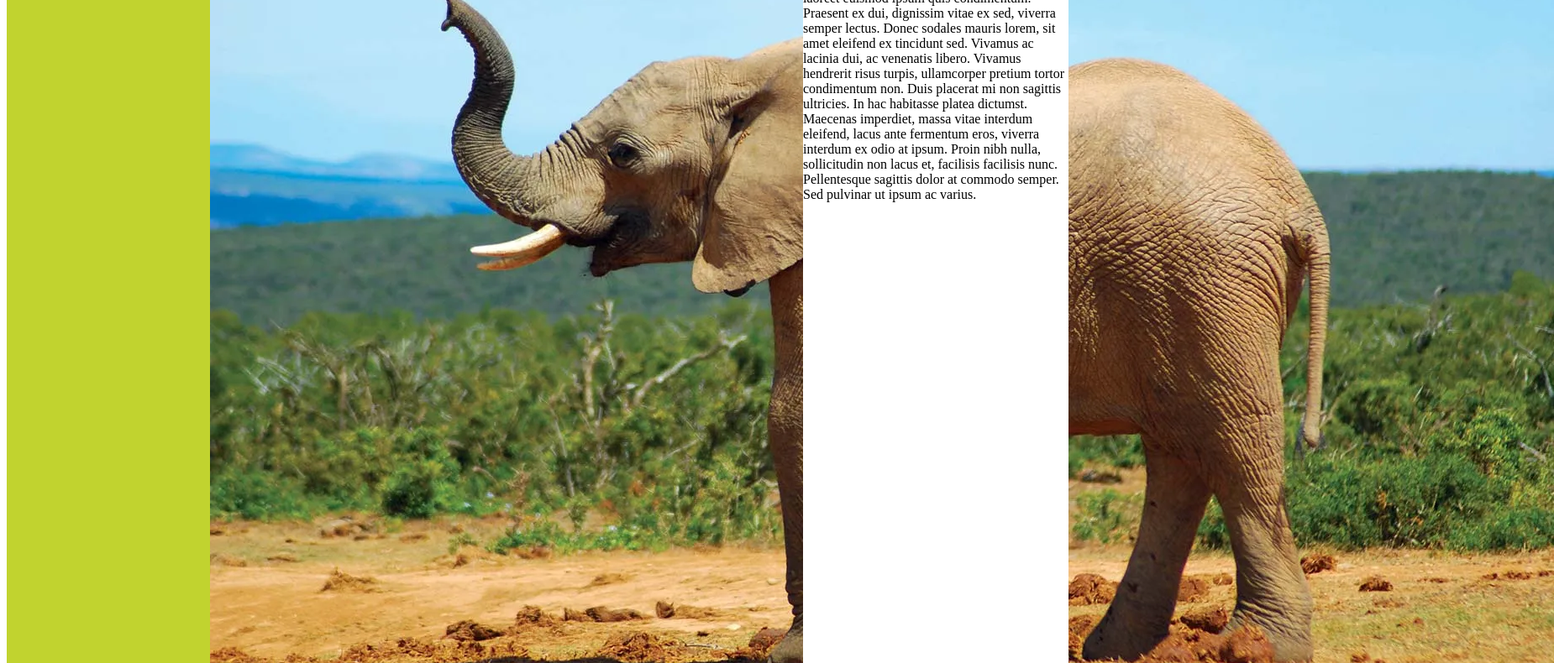
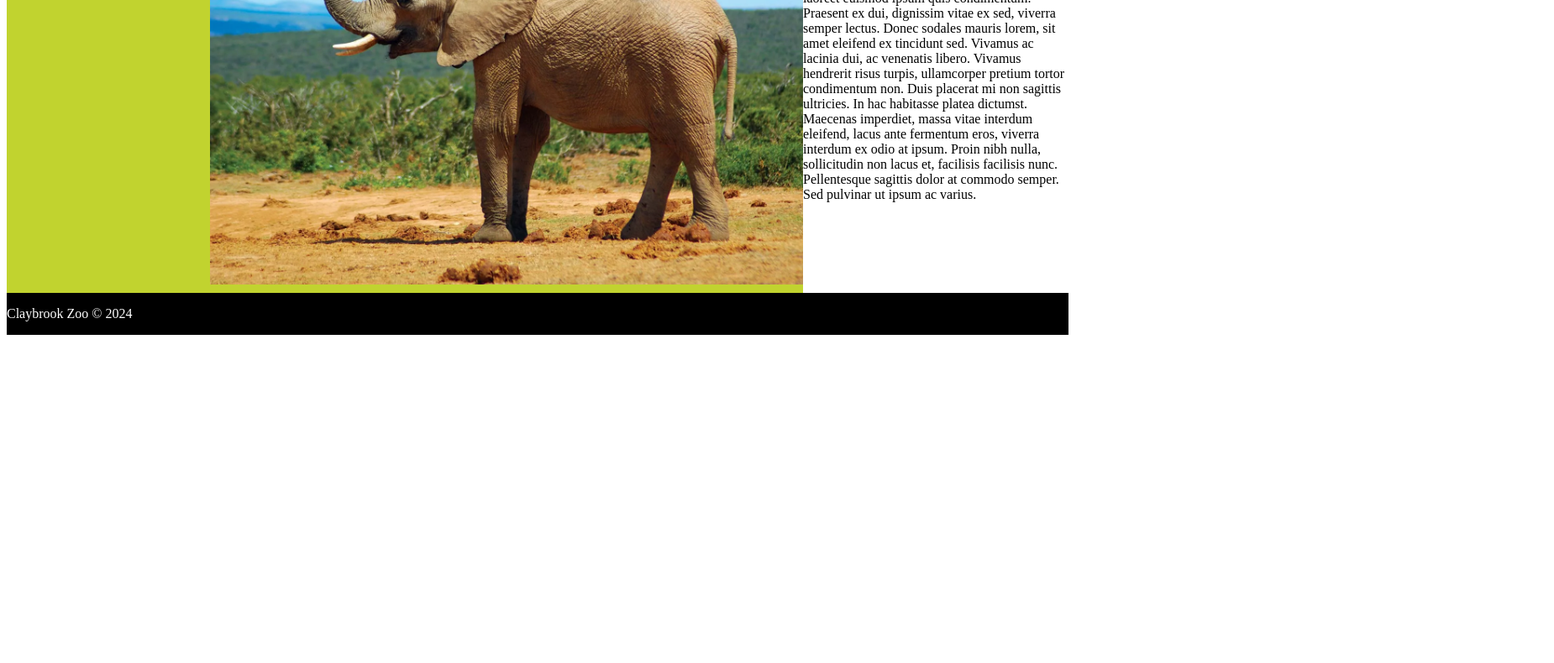
Before and after one commit to DeniSan10/claybrook-exercise, a plain HTML site: page index.html in a window 1280 px wide. Shown: the part 408-1198 px from the top of the page at 84% size, 1850 px wide, since content can reach past the window. After the commit the page ends 815 px from the top, so only its background shows below. Drawn offline with Linux system fonts and the light colour scheme; files whose address does not match are found by name.

Commit message:
changed dimensions on elephant image

```diff
--- a/style.css
+++ b/style.css
@@ -28,4 +28,6 @@ footer {background-color: rgb(0, 0, 0);color: white;grid-area: footer;}
 .elephant {
     grid-area: elephant;
     overflow: hidden;
+    height: 500px;
+    width: auto;
 }
```
